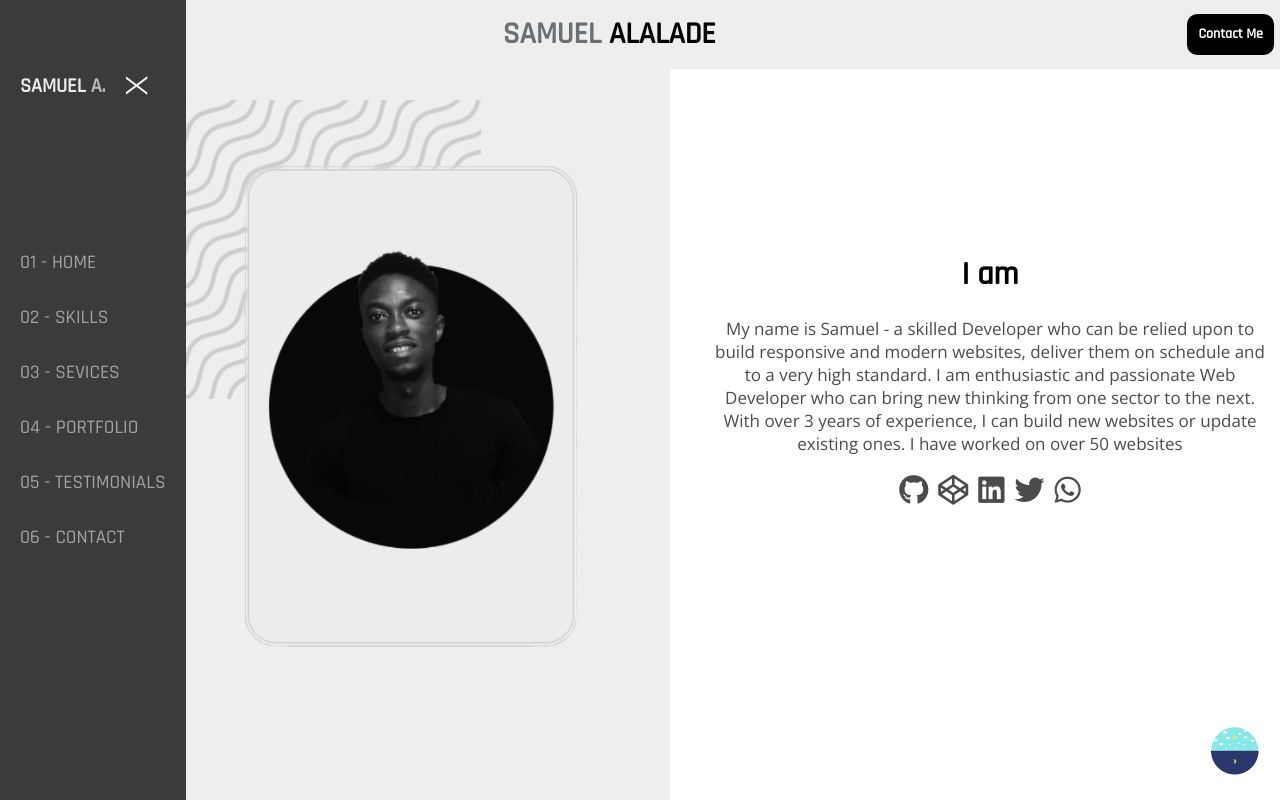
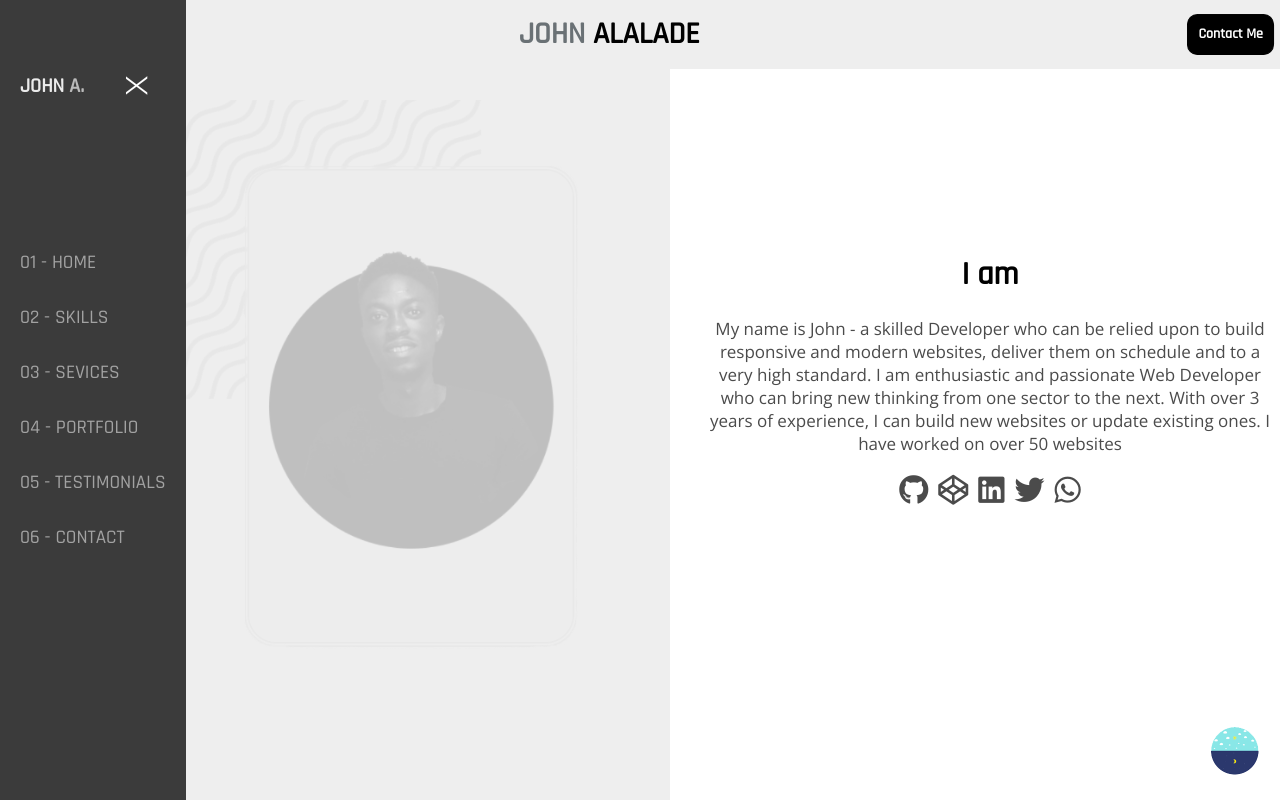
Before and after one commit to aeskay/portfolio, a React (Create React App) app: page / in a window 1280 px wide. Shown: the top 800 px of the page. Built offline with nearby package versions, Linux system fonts and the light colour scheme; a web font is replaced by a local one.

Commit message:
Temporary changes

```diff
--- a/public/index.html
+++ b/public/index.html
@@ -20,7 +20,7 @@
 <link rel="preconnect" href="https://fonts.gstatic.com">
 <link href="https://fonts.googleapis.com/css2?family=Cuprum:wght@700&display=swap" rel="stylesheet">
     <link rel="stylesheet" href="https://use.fontawesome.com/releases/v5.12.0/css/all.css"/>
-    <title>Samuel Alalade</title>
+    <title>John Alalade</title>
   </head>
   <body>
     <noscript>You need to enable JavaScript to run this app.</noscript>
--- a/src/Container.js
+++ b/src/Container.js
@@ -31,7 +31,7 @@ function Container() {
       <div className="otherSection">
         <div className="firstSection">
           <div className="centralize logo-text">
-            <span className="span1 samuel">SAMUEL</span> <span className="span2 alalade">ALALADE</span>
+            <span className="span1 samuel">JOHN</span> <span className="span2 alalade">ALALADE</span>
             <button onClick={handlePopOpen} className="contactBtn">Contact Me</button>
           </div>
           <Home/>
--- a/src/components/Details.js
+++ b/src/components/Details.js
@@ -43,7 +43,7 @@ function Details(props) {
             <div className="otherSection">
                 <div className="firstSection">
                     <div className="centralize logo-text">
-                        <span className="span1">SAMUEL</span> <span className="span2">ALALADE</span>
+                        <span className="span1">JOHN</span> <span className="span2">ALALADE</span>
                         <button onClick={handlePopOpen} className="contactBtn">Contact Me</button>
                     </div>
                     <div className="" style={{height: '100vh', display: 'flex', justifyContent: 'center', alignItems: 'center'}}>
--- a/src/components/Home.js
+++ b/src/components/Home.js
@@ -9,7 +9,7 @@ function Home() {
               {/* <img alt="background" src="/images/bg.png" className="homeFirstBg"/>
               <img alt="Sammy" src="/images/sam.png" className="homeFirstImg"/> */}
               <div>
-                  <img alt="Sammy" src="/images/sam-2.png" className="homeNewImg"/>
+                  <img alt="Sammy" src="/images/sam-2.png" className="homeNewImg" style={{opacity: "0.2"}}/>
             </div>
             </div>
             <div className="grid2">
@@ -24,7 +24,7 @@ function Home() {
      data-period="2000"
      data-rotate='[ " a Developer", " a Designer", " a Creator", " an Expert" ]'></span>
 </h1>
-                    <p className="body bottomFader">My name is Samuel - a skilled Developer who can be relied upon to build responsive and modern websites, deliver them on schedule and to a very high standard. I am enthusiastic and passionate Web Developer who can bring new thinking from one sector to the next. With over 3 years of experience, I can build new websites or update existing ones. I have worked on over 50 websites</p>
+                    <p className="body bottomFader">My name is John - a skilled Developer who can be relied upon to build responsive and modern websites, deliver them on schedule and to a very high standard. I am enthusiastic and passionate Web Developer who can bring new thinking from one sector to the next. With over 3 years of experience, I can build new websites or update existing ones. I have worked on over 50 websites</p>
                     <span className="bottomFader">
                         <a target="_blank" rel="noreferrer" className="homeSocIcon" href="https://github.com/aeskay" title="Github"><i className="fab fa-github "></i></a>
                         <a target="_blank" rel="noreferrer" className="homeSocIcon" href="https://facebook.com/alalade.samuelsambluez" title="Facebook"><i className="fab fa-codepen "></i></a>
--- a/src/components/layouts/Navigation.js
+++ b/src/components/layouts/Navigation.js
@@ -48,7 +48,7 @@ function Navigation() {
             </div>
             <div className="fixedMajorSide hidden" onMouseLeave={hideSideBar}>
                 <div className="logoDiv">
-                    <span className="logo-text-mini"><span className="logo-text-mini-span1">SAMUEL</span> <span className="logo-text-mini-span2">A.</span></span>
+                    <span className="logo-text-mini"><span className="logo-text-mini-span1">JOHN</span> <span className="logo-text-mini-span2">A.</span></span>
                     <span onClick={hideSideBar} className="closeIcon">X</span>
                 </div>
                 <div className="fixedMiniNav">
```
